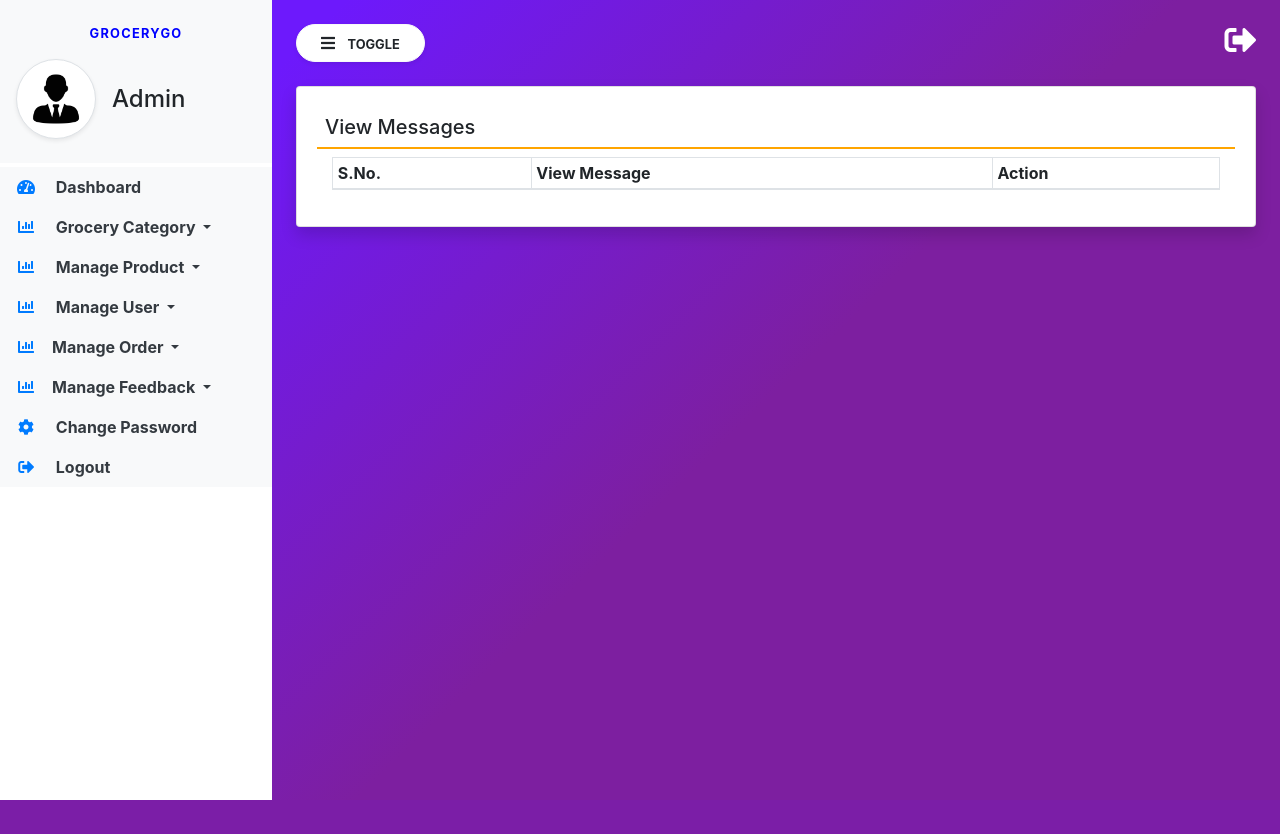
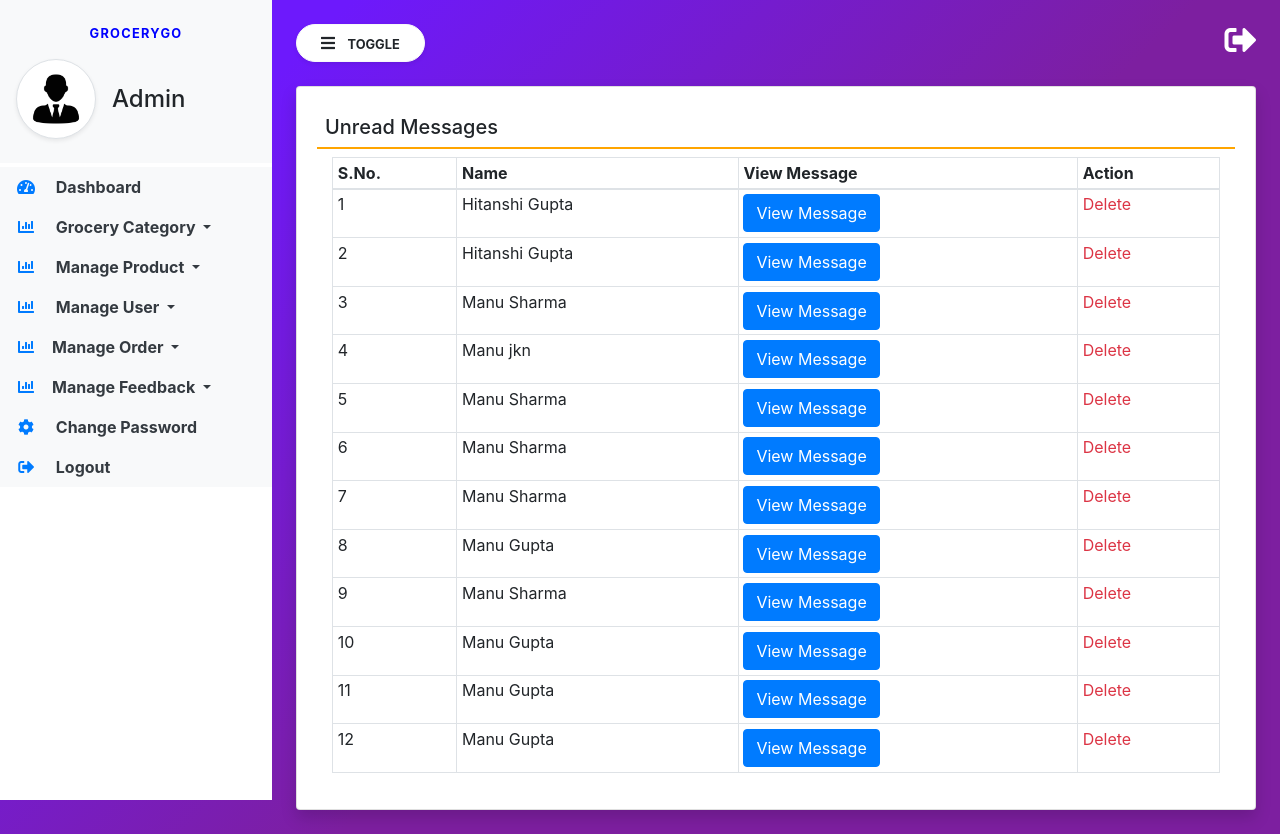
Before and after one commit to selinalana/GroceryWebApp, a Django app: page /manage-messages/ in a window 1280 px wide. Before the commit the page ends 800 px from the top, so only its background shows below. Run offline with Django 4.2, Linux system fonts and the light colour scheme; a user stored in the database is signed in; data comes from the database, SQL or seed files in the repository; both versions use the stored data as it was after the commit; lists and menus that the app fills with data are empty; some libraries are stand-ins or nearby versions.

Commit message:
Recomm Model

```diff
--- a/grocerygo/cadmin/views.py
+++ b/grocerygo/cadmin/views.py
@@ -1,4 +1,4 @@
-from django.shortcuts import render, redirect
+from django.shortcuts import render, redirect, get_object_or_404
 from .models import *
 from django.contrib.auth import authenticate, login, logout
 from django.contrib import messages
@@ -6,6 +6,7 @@
 from django.http import HttpResponse
 from django.http import JsonResponse
 from django.db import IntegrityError
+from .recommender import get_recommendations
 
 def home(request):
     return render(request, 'home.html')
@@ -16,12 +17,21 @@
 def about(request):
     return render(request, 'about.html')
 
+# def index(request):
+#     if request.user.is_staff:
+#         return redirect('admindashboard')
+#     data = Carousel.objects.all()
+#     dict = {'data' :data}
+#     return render(request, 'index.html',dict)
+
 def index(request):
-    if request.user.is_staff:
-        return redirect('admindashboard')
     data = Carousel.objects.all()
-    dict = {'data' :data}
-    return render(request, 'index.html',dict)
+    if request.user.is_authenticated:
+        recommended_products = get_recommendations(request.user.id)
+    else:
+        recommended_products = Product.objects.order_by('?')[:4]
+    return render(request, 'index.html', locals())
+
 
 def contact(request):
     if request.method == 'POST':
@@ -282,8 +292,19 @@
     allcategory = Category.objects.all()
     return render(request, "user-product.html", locals())
 
+# def product_detail(request, pid):
+#     product = Product.objects.get(id=pid)
+#     latest_product = Product.objects.filter().exclude(id=pid).order_by('-id')[:10]
+#     return render(request, "product_detail.html", locals())
+
 def product_detail(request, pid):
     product = Product.objects.get(id=pid)
+    if request.user.is_authenticated:
+        UserInteraction.objects.create(
+            user=request.user,
+            product=product,
+            interaction_type='view'
+        )
     latest_product = Product.objects.filter().exclude(id=pid).order_by('-id')[:10]
     return render(request, "product_detail.html", locals())
 
@@ -347,30 +368,6 @@
     messages.success(request, "Delete Successfully")
     return redirect('cart')
 
-# def booking(request):
-#     if not request.user.is_authenticated:
-#         return redirect ('userlogin')
-#     user = UserProfile.objects.get(user=request.user)
-#     cart = Cart.objects.get(user=request.user)
-#     total = 0
-#     discounted =0
-#     deduction = 0
-#     productid = (cart.product).replace("'", '"')
-#     productid = json.loads(str(productid))
-#     try:
-#         productid = productid['objects'][0]
-#     except:
-#         messages.success(request, "Cart is empty, Please add product in cart.")
-#         return redirect('cart')
-#     for i,j in productid.items():
-#         product = Product.objects.get(id=i)
-#         total += int(j) * float(product.price)
-#         price = float(product.price) * (100 - float(product.discount)) / 100
-#         discounted += int(j) * price
-#     deduction = total - discounted
-#     if request.method == "POST":
-#         return redirect('/payment/?total='+str(total)+'&discounted='+str(discounted)+'&deduction='+str(deduction))
-#     return render(request, "booking.html", locals())
 
 def booking(request):
     if not request.user.is_authenticated:
@@ -477,18 +474,48 @@
     feedback.save()
     return HttpResponse(json.dumps({'id':1, 'status':'success'}), content_type="application/json")
 
+# def payment(request):
+#     if not request.user.is_authenticated:
+#         return redirect ('userlogin')
+#     total = request.GET.get('total')
+#     discounted = request.GET.get('discounted')
+#     cart = Cart.objects.get(user=request.user)
+#     if request.method == "POST":
+#         book = Booking.objects.create(user=request.user, product=cart.product, total=discounted)
+#         cart.product = {'objects': []}
+#         cart.save()
+#         messages.success(request, "Book Order Successfully")
+#         return redirect('myorder')
+#     return render(request, 'payment.html', locals())
+
 def payment(request):
     if not request.user.is_authenticated:
-        return redirect ('userlogin')
+        return redirect('userlogin')
+
     total = request.GET.get('total')
     discounted = request.GET.get('discounted')
     cart = Cart.objects.get(user=request.user)
+
     if request.method == "POST":
+        # Create booking
         book = Booking.objects.create(user=request.user, product=cart.product, total=discounted)
+
+        # Track purchases
+        cart_products = json.loads(str(cart.product).replace("'", '"'))
+        for product_id in cart_products['objects'][0].keys():
+            UserInteraction.objects.create(
+                user=request.user,
+                product=Product.objects.get(id=int(product_id)),
+                interaction_type='purchase'
+            )
+
+        # Clear cart
         cart.product = {'objects': []}
         cart.save()
-        messages.success(request, "Book Order Successfully")
+
+        messages.success(request, "Order Placed Successfully")
         return redirect('myorder')
+
     return render(request, 'payment.html', locals())
 
 def manage_order(request):
@@ -558,48 +585,99 @@
             return redirect('admin_change_password')
     return render(request, 'admin_change_password.html')
 
+# def manage_messages(request):
+#     if not request.user.is_staff:
+#         return redirect('admin_login')
+#     action = request.GET.get('action', 0)
+#     msg = Contact.objects.filter(status=int(action))
+#     return render(request, 'manage_messages.html', locals())
+
 def manage_messages(request):
     if not request.user.is_staff:
         return redirect('admin_login')
-    action = request.GET.get('action', 0)
-    msg = Contact.objects.filter(status=int(action))
-    return render(request, 'manage_messages.html', locals())
+    action = request.GET.get('action', '2')  # Default to unread messages
 
-# def delete_messages(request):
-#     if not request.user.is_staff:
-#         return redirect('admin_login')
-#     msg = Contact.objects.get(id)
-#     msg.delete()
-#     messages.success(request, "Deleted successfully")
-#     return redirect('/manage_messages/?action=1')
+    if action == '1':
+        messages = Contact.objects.filter(status=1)  # Read messages
+    else:
+        messages = Contact.objects.filter(status=2)  # Unread messages
+
+    context = {
+        'msg': messages,
+        'action': action
+    }
+    return render(request, 'manage_messages.html', context)
+
 
 # def read_messages(request, pid):
 #     if not request.user.is_staff:
 #         return redirect('admin_login')
-#     msg = Contact.objects.get(id=pid)
-#     msg.status = 1
+
+#     # Get the specific message and mark it as read
+#     msg = get_object_or_404(Contact, id=pid)
+#     msg.status = 1  # Mark as read
 #     msg.save()
-#     return HttpResponse(json.dumps({'id':1, 'status':'success'}), content_type="application/json")
+
+#     return JsonResponse({'id': pid, 'status': 'success'})
 
 def read_messages(request, pid):
     if not request.user.is_staff:
         return redirect('admin_login')
 
-    # Get the specific message and mark it as read
-    msg = get_object_or_404(Contact, id=pid)
-    msg.status = 1  # Mark as read
-    msg.save()
+    try:
+        msg = Contact.objects.get(id=pid)
+        msg.status = 1  # Mark as read
+        msg.save()
+        return JsonResponse({'status': 'success', 'id': pid})
+    except Contact.DoesNotExist:
+        return JsonResponse({'status': 'error', 'message': 'Message not found'}, status=404)
+    except Exception as e:
+        return JsonResponse({'status': 'error', 'message': str(e)}, status=500)
 
-    return JsonResponse({'id': pid, 'status': 'success'})
+def get_message_counts(request):
+    if not request.user.is_staff:
+        return JsonResponse({'error': 'Unauthorized'}, status=401)
+
+    unread_count = Contact.objects.filter(status=2).count()
+    read_count = Contact.objects.filter(status=1).count()
+
+    return JsonResponse({
+        'unread_count': unread_count,
+        'read_count': read_count
+    })
+
+# def delete_messages(request, pid):
+#     if not request.user.is_staff:
+#         return redirect('admin_login')
+
+#     # Fetch and delete the message
+#     msg = get_object_or_404(Contact, id=pid)
+#     msg.delete()
+
+#     # Success message for the admin
+#     messages.success(request, "Message deleted successfully")
+#     return redirect('/admin_dashboard/')  # Redirect to the admin dashboard
 
 def delete_messages(request, pid):
     if not request.user.is_staff:
         return redirect('admin_login')
 
-    # Fetch and delete the message
-    msg = get_object_or_404(Contact, id=pid)
-    msg.delete()
+    try:
+        message = Contact.objects.get(id=pid)
+        message.delete()
+        messages.success(request, "Message deleted successfully")
+        return redirect('/manage-messages/?action=' + request.GET.get('action', '2'))
+    except Contact.DoesNotExist:
+        messages.error(request, "Message not found")
+        return redirect('/manage-messages/?action=' + request.GET.get('action', '2'))
 
-    # Success message for the admin
-    messages.success(request, "Message deleted successfully")
-    return redirect('/admin_dashboard/')  # Redirect to the admin dashboard
+
+def track_purchase(request, pid):
+    if request.user.is_authenticated:
+        product = Product.objects.get(id=pid)
+        UserInteraction.objects.create(
+            user=request.user,
+            product=product,
+            interaction_type='purchase'
+        )
+    return redirect('cart')
--- a/grocerygo/grocerygo/urls.py
+++ b/grocerygo/grocerygo/urls.py
@@ -49,8 +49,12 @@
     path('delete-user/<int:pid>/', delete_user, name="delete_user"),
     path('admin-change-password/',admin_change_password, name="admin_change_password"),
     path('manage-messages/', manage_messages, name="manage_messages"),
-    path('delete-messages/<int:pid>/', delete_messages, name="delete_messages"),
-    path('message-read/<int:pid>/', read_messages, name="read_messages"),
+    path('read_messages/<int:pid>/', read_messages, name='read_messages'),
+    path('get_message_counts/', get_message_counts, name='get_message_counts'),
+    path('delete-messages/<int:pid>/', delete_messages, name='delete_messages'),
+    # path('message-read/<int:pid>/', read_messages, name="read_messages"),
+    path('track-purchase/<int:pid>/', track_purchase, name='track_purchase'),
+
 
 
 
--- a/grocerygo/templates/admin_dashboard.html
+++ b/grocerygo/templates/admin_dashboard.html
@@ -169,7 +169,7 @@
         <div class="card shadow bg-dark">
             <div class="card-body">
                 <h4 class="text-light">Read Messages</h4>
-                <h5 style="color : #F1948A"> {{read_messages.count}}</h5>
+                <h5 style="color : #F1948A" id="read-messages-count">{{read_messages.count}}</h5>
             </div>
             <div class="card-footer">
                 <a href="/manage-messages/?action=1" class="text-warning">View Details >></a>
@@ -180,12 +180,11 @@
         <div class="card shadow bg-dark">
             <div class="card-body">
                 <h4 class="text-light">Unread Messages</h4>
-                <h5 style="color : #F1948A"> {{unread_messages.count}}</h5>
+                <h5 style="color : #F1948A" id="unread-messages-count">{{unread_messages.count}}</h5>
             </div>
             <div class="card-footer">
                 <a href="/manage-messages/?action=2" class="text-warning">View Details >></a>
             </div>
         </div>
-    </div>
 </div>
 {% endblock content %}
--- a/grocerygo/templates/manage_messages.html
+++ b/grocerygo/templates/manage_messages.html
@@ -3,14 +3,15 @@
 
 <div class="card shadow">
     <div class="card-body">
-
-        <h5 class="p-2" style="border-bottom: 2px solid orange;">View Messages</h5>
+        <h5 class="p-2" style="border-bottom: 2px solid orange;">
+            {% if action == '1' %}Read Messages{% else %}Unread Messages{% endif %}
+        </h5>
         <div class="container-fluid">
-
             <table class="table table-bordered table-sm" id="example">
                 <thead>
                     <tr>
                         <th>S.No.</th>
+                        <th>Name</th>
                         <th>View Message</th>
                         <th>Action</th>
                     </tr>
@@ -21,22 +22,21 @@
                         <td>{{forloop.counter}}</td>
                         <td>{{i.first_name}} {{i.last_name}}</td>
                         <td>
-                        <!-- <-- Button trigger modal -->
+                            <!-- Button trigger modal -->
                             <button type="button" class="btn btn-primary" data-toggle="modal"
-                                data-target="#exampleModal-{{forloop.counter}}"
-                                data-msg-id="{{i.id}}" data-status-id="{{i.status}}">
+                                data-target="#exampleModal-{{forloop.counter}}" data-msg-id="{{i.id}}"
+                                data-status="{{i.status}}">
                                 View Message
                             </button>
 
-                         <!-- <-- Modal -->
-                         <div class="modal fade" id="exampleModal-{{forloop.counter}}"
-                             tabindex="-1" role="dialog" aria-labelledby="exampleModalLabel"
-                             aria-hidden="true" data-backdrop="static" data-keyboard="false">
+                            <!-- Modal -->
+                            <div class="modal fade" id="exampleModal-{{forloop.counter}}" data-msg-id="{{i.id}}"
+                                data-status="{{i.status}}" tabindex="-1" role="dialog">
                                 <div class="modal-dialog" role="document">
                                     <div class="modal-content">
                                         <div class="modal-header">
-                                <h5 class="modal-title" id="exampleModalLabel">{{i.first_name}} {{i.last_name}}'s Message</h5>
-                                <button type="button" class="close" data-dismiss="modal" aria-label="Close">
+                                            <h5 class="modal-title">{{i.first_name}} {{i.last_name}}'s Message</h5>
+                                            <button type="button" class="close" data-dismiss="modal">
                                                 <span aria-hidden="true">&times;</span>
                                             </button>
                                         </div>
@@ -44,15 +44,19 @@
                                             {{i.message}}
                                         </div>
                                         <div class="modal-footer">
-                                <button type="button" class="btn btn-secondary" data-dismiss="modal">Close</button>
+                                            <button type="button" class="btn btn-secondary"
+                                                data-dismiss="modal">Close</button>
                                         </div>
                                     </div>
                                 </div>
                             </div>
                         </td>
                         <td>
-                        <a href="/delete_messages/{{i.id}}/" class="text-danger"
-                           onclick="return confirm('Are You Sure?')">Delete</a></td>
+                            <a href="/delete-messages/{{i.id}}/?action={{action}}" class="text-danger"
+                                onclick="return confirm('Are you sure you want to delete this message?')">
+                                Delete
+                            </a>
+                        </td>
                     </tr>
                     {% endfor %}
                 </tbody>
@@ -62,20 +66,45 @@
 </div>
 
 <script>
-    $(document).ready(function(){
-        $('.modal').on('hidden.bs.modal', function (e) {
-            let modalId = $(this).attr('id').split('-')[1];  // Get the modal counter
-            let msgId = $(this).data('msg-id');  // Store msg ID in data attribute
-            let statusId = $(this).data('status-id');
-            changeStatus(msgId, modalId, statusId);
+    $(document).ready(function () {
+        $('.modal').on('hidden.bs.modal', function () {
+            let msgId = $(this).data('msg-id');
+            let status = $(this).data('status');
+            let rowId = $(this).attr('id').split('-')[1];
+
+            if (status == '2') { // If message was unread
+                markMessageAsRead(msgId, rowId);
+            }
         });
     });
 
-    function changeStatus(pid, count, status_id){
-        let url = '/message-read/' + pid + '/';
-        $.get(url, function(data, status){
-            if(status_id == '2'){
-                $('#row-' + count).hide();  // Use jQuery to hide the row
+    function markMessageAsRead(msgId, rowId) {
+        $.ajax({
+            url: '/read_messages/' + msgId + '/',
+            type: 'GET',
+            success: function (response) {
+                if (response.status === 'success') {
+                    if ('{{ action }}' === '2') {  // If we're in the unread messages section
+                        $('#row-' + rowId).fadeOut(function () {
+                            $(this).remove();
+                        });
+                    }
+                    updateMessageCounts();
+                }
+            },
+            error: function (xhr, status, error) {
+                console.error("Error marking message as read:", error);
+            }
+        });
+    }
+
+    function updateMessageCounts() {
+        $.ajax({
+            url: '/get_message_counts/',
+            type: 'GET',
+            success: function (response) {
+                $('#unread-messages-count').text(response.unread_count);
+                $('#read-messages-count').text(response.read_count);
             }
         });
     }
```
Also changed, not shown: grocerygo/cadmin/models.py (+27 -3 lines), grocerygo/cadmin/recommender.py (added, +64 -0 lines), grocerygo/templates/index.html (+31 -1 lines), grocerygo/cadmin/migrations/0010_groceryitem_userorder.py (added), grocerygo/cadmin/migrations/0011_userinteraction_remove_userorder_item_and_more.py (added), grocerygo/db.sqlite3, grocerygo/media/IMG_4994_AE7fNQB.JPG (added), grocerygo/media/IMG_4994_IQeVQNL.JPG (added). Lines whose indentation alone changed are shown as unchanged.
